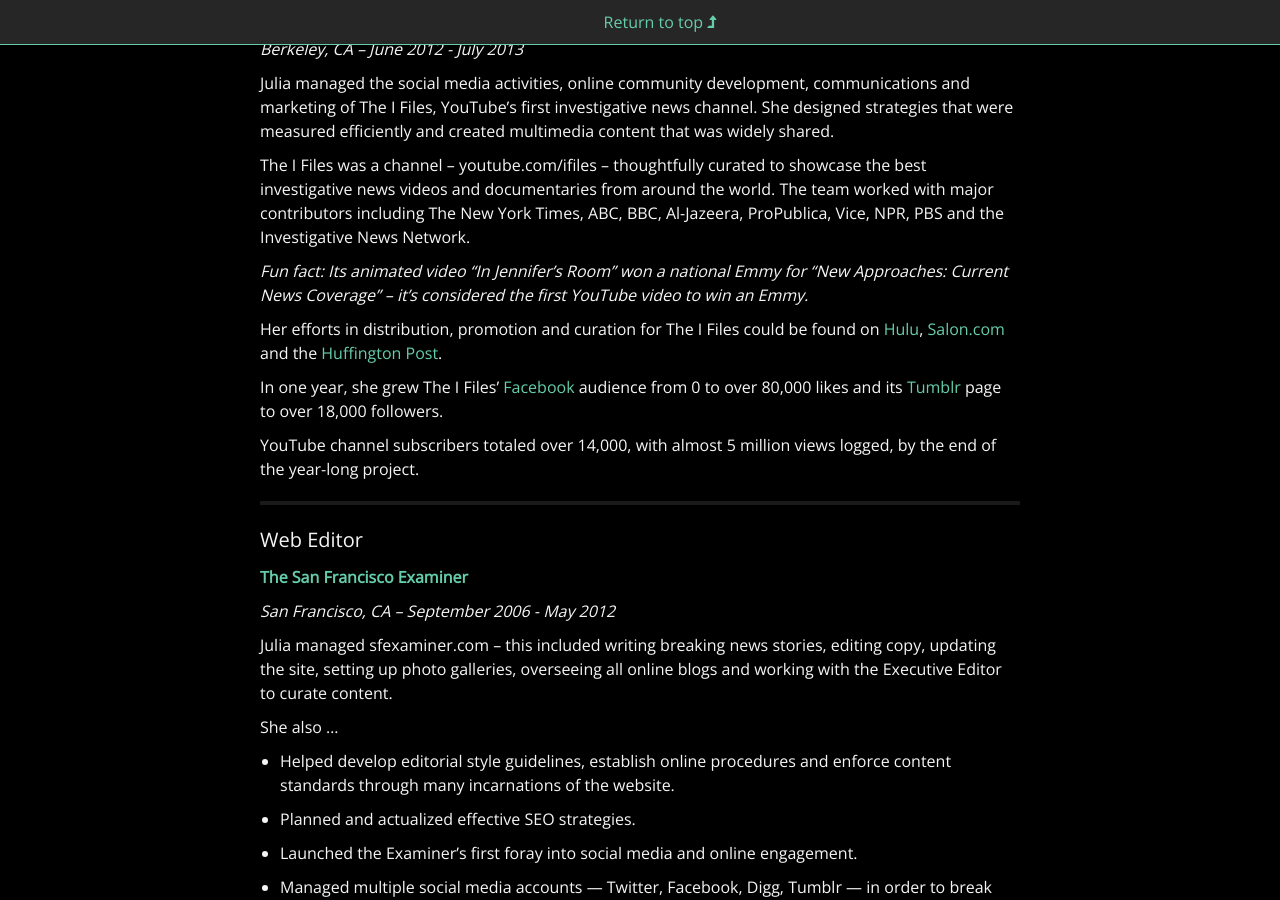
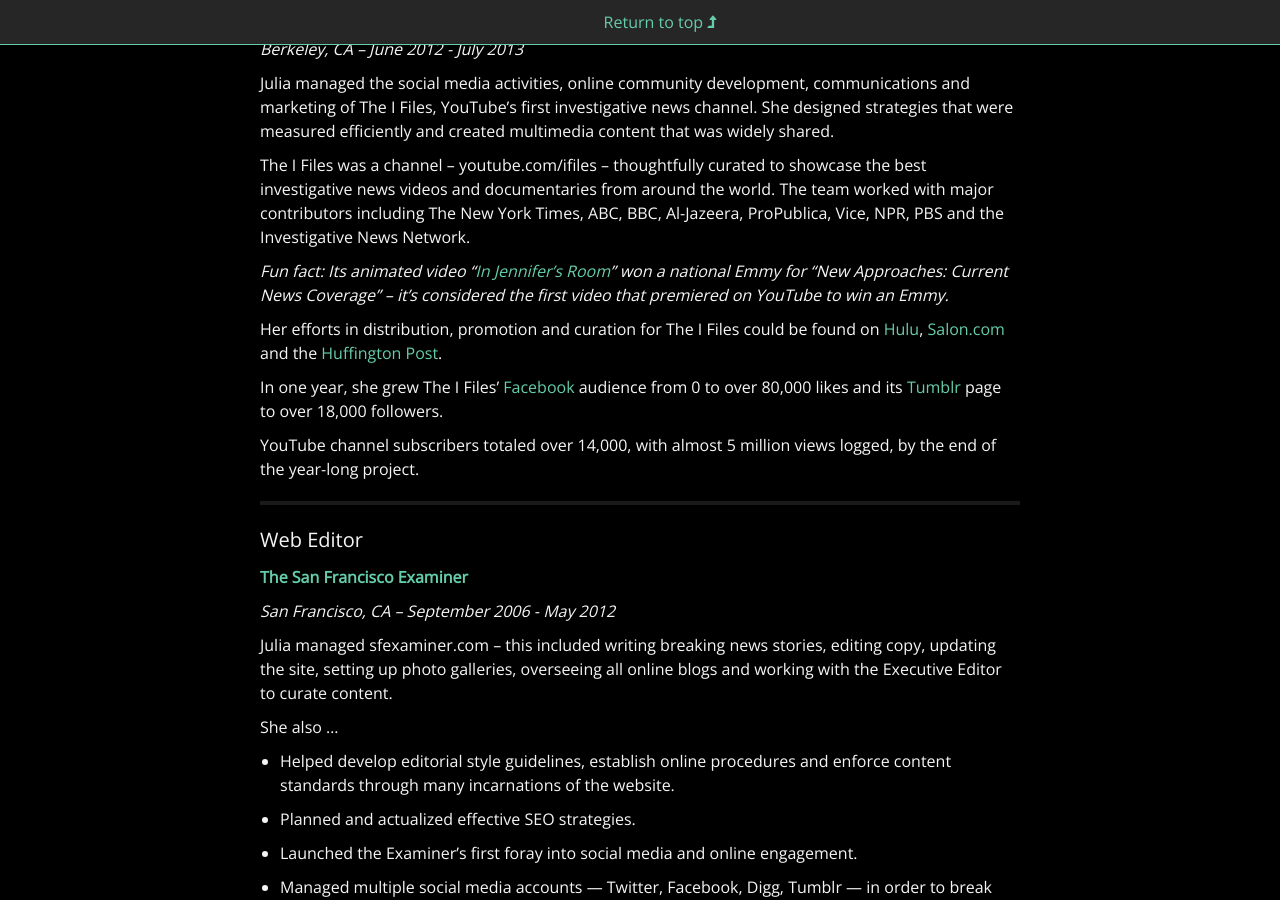
Before and after one commit to juliachanb/juliachanb.github.io, a Jekyll site: the page built from pages/resume.md, in a window 1280 px wide and 900 px high, scrolled down 1216 px. Built offline with Jekyll 4.4.1, drawn with Linux system fonts in a browser that asks for light colours; nearby versions of some CDN libraries; some web fonts are replaced.

Commit message:
updated in jennifer's room

```diff
--- a/pages/resume.md
+++ b/pages/resume.md
@@ -49,7 +49,7 @@
 
 The I Files was a channel – youtube.com/ifiles – thoughtfully curated to showcase the best investigative news videos and documentaries from around the world. The team worked with major contributors including The New York Times, ABC, BBC, Al-Jazeera, ProPublica, Vice, NPR, PBS and the Investigative News Network.
 
-_Fun fact: Its animated video "In Jennifer's Room" won a national Emmy for "New Approaches: Current News Coverage" – it's considered the first YouTube video to win an Emmy._
+_Fun fact: Its animated video "[In Jennifer's Room](https://www.youtube.com/watch?v=UCoE-DD42c8)" won a national Emmy for "New Approaches: Current News Coverage" – it's considered the first video that premiered on YouTube to win an Emmy._
 
 Her efforts in distribution, promotion and curation for The I Files could be found on [Hulu](http://cironline.org/blog/post/i-files-hits-hulu-scene-4223), [Salon.com](http://www.salon.com/2013/06/16/top_5_investigative_videos_of_the_week_worlds_worst_charities_exposed_partner/) and the [Huffington Post](http://www.huffingtonpost.com/2013/08/10/hilarious-propaganda-videos_n_3727471.html?utm_hp_ref=world).
 
```
